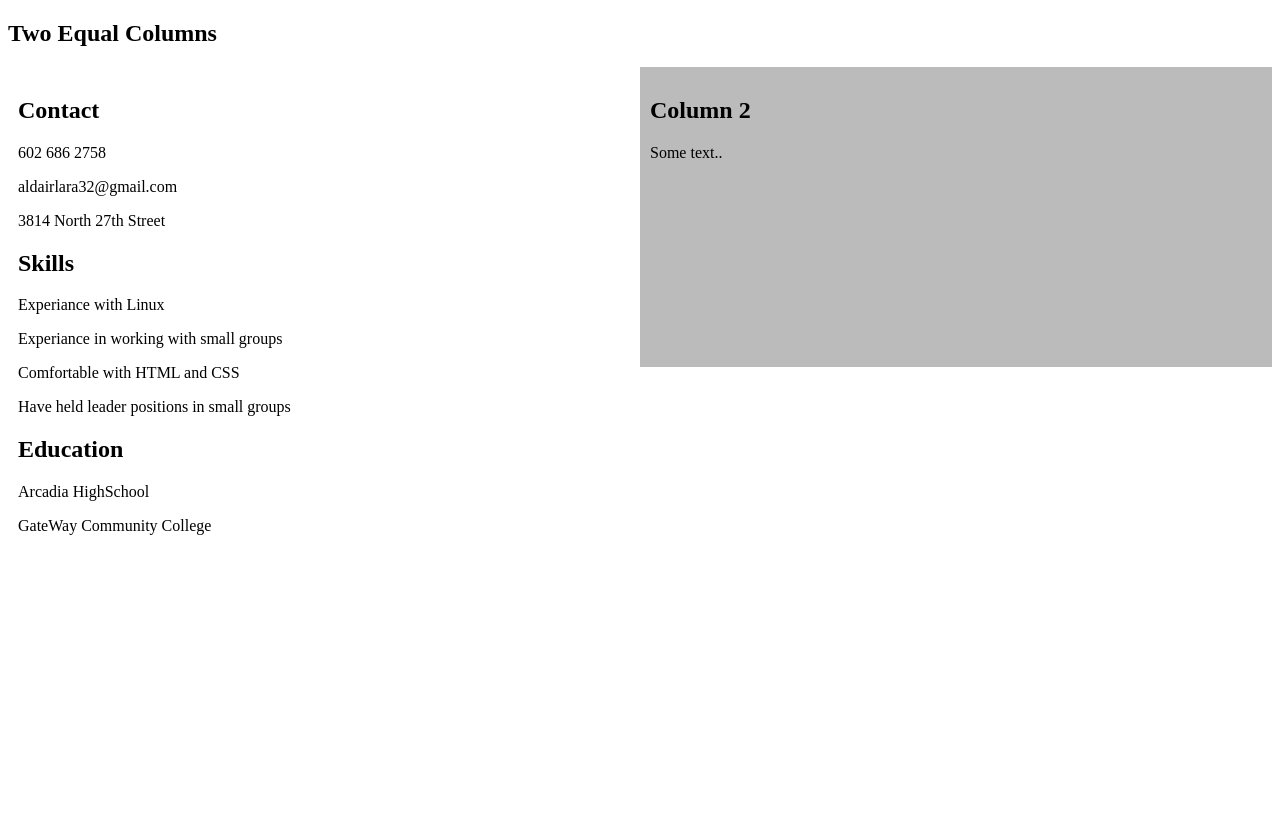
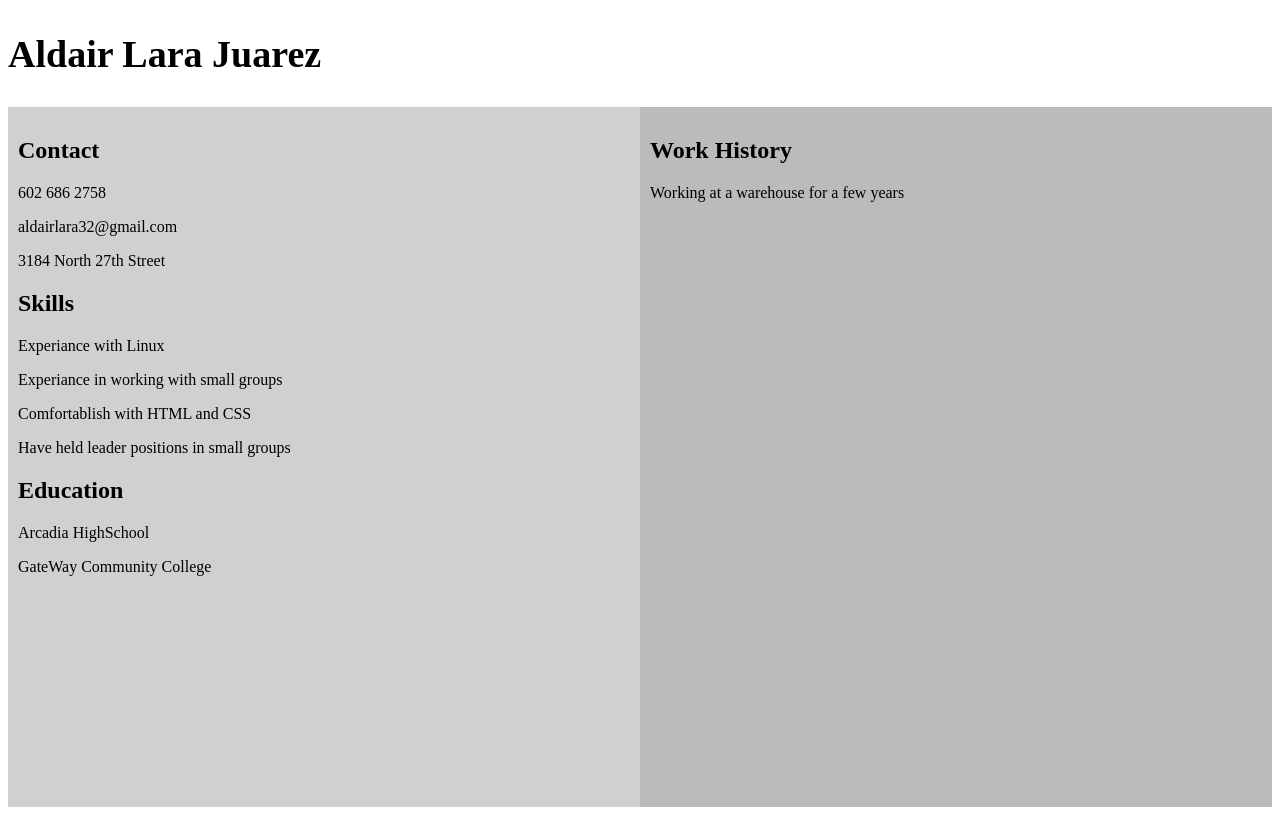
Before and after one commit to Juarez216830/ALJuarez.github.io, a plain HTML site: page resume.html in a window 1280 px wide. Drawn offline with Linux system fonts and the light colour scheme.

Commit message:
chnage size

```diff
--- a/resume.html
+++ b/resume.html
@@ -10,7 +10,7 @@
   float: left;
   width: 50%;
   padding: 10px;
-  height: 300px;
+  height: 700px;
 }
 .row:after {
   content: "";
@@ -21,26 +21,28 @@
 </head>
 <body>
 
-<h2>Two Equal Columns</h2>
+<h2 style="font-size:38px">Aldair Lara Juarez</h2>
 
 <div class="row">
-  <div class="column" style="background-color:#ffffff;">
+  <div class="column" style="background-color:#d1cfcf;">
     <h2>Contact</h2>
     <p>602 686 2758</p>
     <p>aldairlara32@gmail.com</p>
-    <p>3814 North 27th Street</p>
+    <p>3184 North 27th Street</p>
     <h2>Skills</h2>
     <p>Experiance with Linux</p>
     <p>Experiance in working with small groups</p>
-    <p>Comfortable with HTML and CSS</p>
+    <p>Comfortablish with HTML and CSS</p>
     <p>Have held leader positions in small groups</p>
     <h2>Education</h2>
     <p>Arcadia HighSchool</p>
     <p>GateWay Community College</p>
   </div>
   <div class="column" style="background-color:#bbb;">
-    <h2>Column 2</h2>
-    <p>Some text..</p>
+    <h2>Work History</h2>
+    <p>Working at a warehouse for a few years</p>
+    <p>
+    </p>
   </div>
 </div>
 
```
